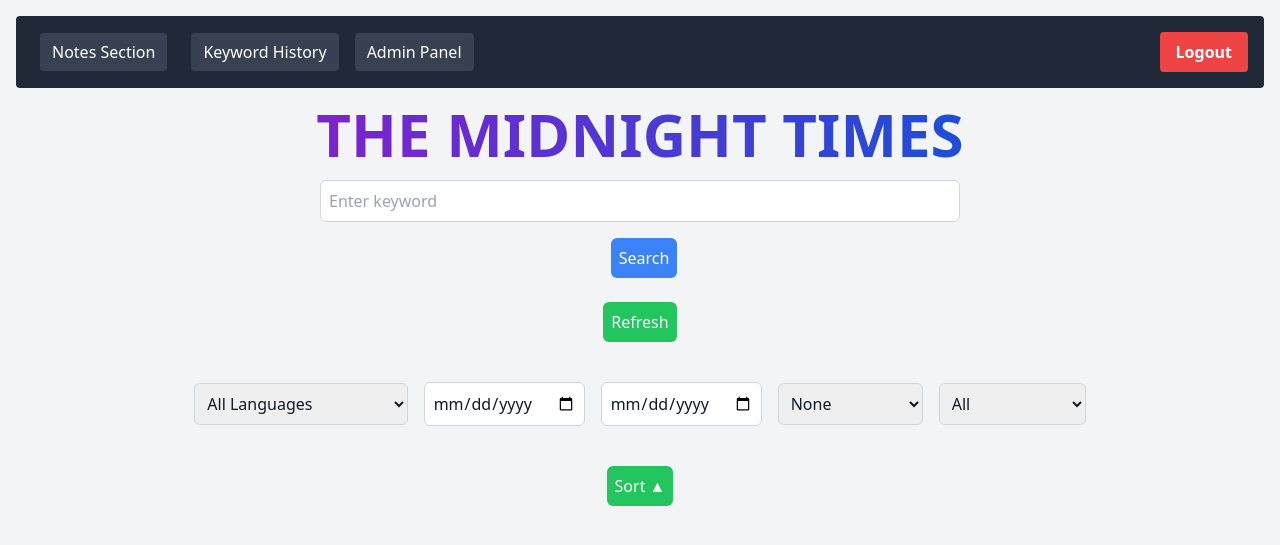
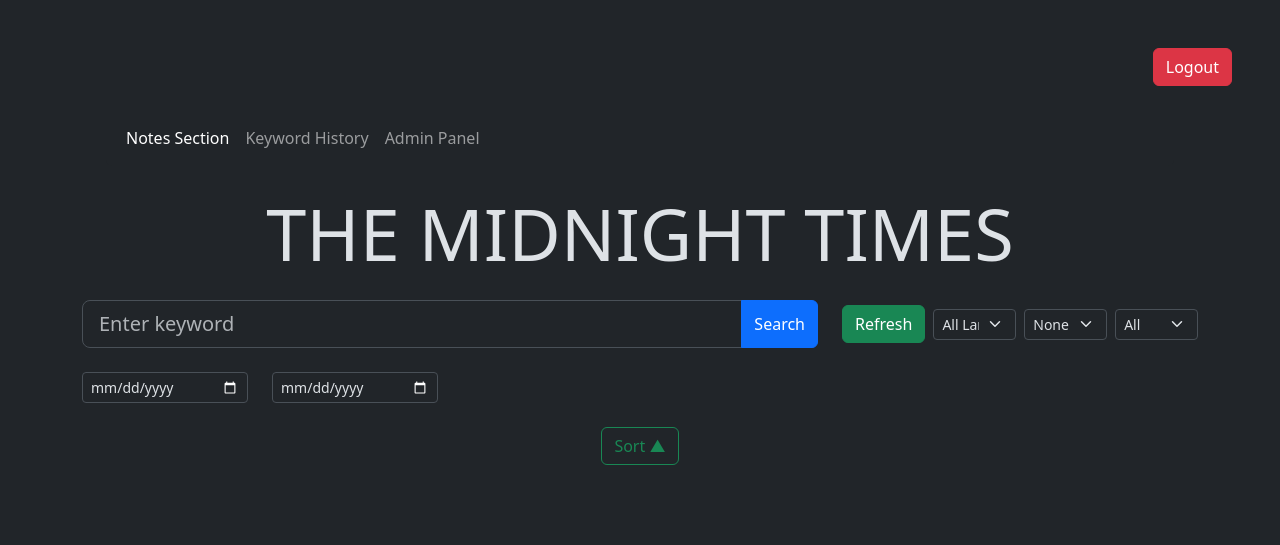
Before and after one commit to avid7-tech/MidnightTimes---News-App, a Django app: page / in a window 1280 px wide. Shown: the top 545 px of the page. Run offline with Django 5.2, Linux system fonts and the light colour scheme; the visitor is signed in with stand-in values (Sample User, id 1); some libraries are stand-ins or nearby versions.

Commit message:
bootstrap add

```diff
--- a/news_app/news_api/templates/news_api/home.html
+++ b/news_app/news_api/templates/news_api/home.html
@@ -1,140 +1,172 @@
-{% load static tailwind_tags %}
-{% load static %}
-<!DOCTYPE html>
-<html lang="en" class="dark">
-<head>
-    <meta charset="UTF-8">
-    <meta name="viewport" content="width=device-width, initial-scale=1.0">
+{% extends "layout.html" %}
+
+{% block title %}
 <title>The Midnight Times</title>
-    {% tailwind_css %}
-    <style>
-        body, html {
-            overflow-x: hidden; /* Prevent horizontal scrolling */
-        }
-    </style>
-</head>
-<body class="bg-gray-100 text-gray-900 dark:bg-gray-900 dark:text-gray-100">
+{% endblock %}
+
+{% block content %}
+{% comment %} <body class="bg-gray-100 text-gray-900 dark:bg-gray-900 dark:text-gray-100"> {% endcomment %}
     <!-- NAVBAR STARTS HERE-->
     <div class="container mx-auto p-4">
-        <nav class="flex justify-between items-center bg-gray-800 py-4 px-4 rounded">
-            <ul class="flex space-x-4">
-                <li class="nav-item mx-2">
-                    <a href="{% url 'keyword_list' %}" class="text-white hover:text-blue-200 px-3 py-2 rounded bg-gray-700 hover:bg-blue-500 transition duration-300">Notes Section</a>
+        <nav class="navbar navbar-expand-lg navbar-dark bg-dark rounded-bottom">
+          <div class="container-fluid">
 
-                    <li class="nav-item mx-2">
-                        <a href="{% url 'search_history' %}" class="text-white hover:text-blue-200 px-3 py-2 rounded bg-gray-700 hover:bg-blue-500 transition duration-300">Keyword History</a>
+            <button class="navbar-toggler" type="button" data-bs-toggle="collapse" data-bs-target="#navbarSupportedContent" aria-controls="navbarSupportedContent" aria-expanded="false" aria-label="Toggle navigation">
+              <span class="navbar-toggler-icon"></span>
+            </button>
+
+            <div class="collapse navbar-collapse justify-content-end" id="navbarSupportedContent">
+              <ul class="navbar-nav me-auto mb-2 mb-lg-0">
+                <li class="nav-item">
+                  <a class="nav-link active" aria-current="page" href="{% url 'keyword_list' %}">Notes Section</a>
                 </li>
-                    <li class="nav-item mx-2">
-                        <a href="{% url 'signin' %}" class="text-white hover:text-blue-200 px-3 py-2 rounded bg-gray-700 hover:bg-blue-500 transition duration-300">Admin Panel</a>
+                <li class="nav-item">
+                  <a class="nav-link" href="{% url 'search_history' %}">Keyword History</a>
+                </li>
+                <li class="nav-item">
+                  <a class="nav-link" href="{% url 'signin' %}">Admin Panel</a>
                 </li>
               </ul>
-                {% if user.is_authenticated %}
-                <form method="post" action="{% url 'logout' %}">
+
+              {% comment %} {% if user.is_authenticated %}
+                <form method="post" action="{% url 'logout' %}" class="d-flex">
                   {% csrf_token %}
-                    <button type="submit" class="text-white bg-red-500 hover:bg-red-700 font-bold py-2 px-4 rounded">Logout</button>
+                  <button type="submit" class="btn btn-danger ms-2">Logout</button>
                 </form>
-                {% endif %}
+              {% endif %} {% endcomment %}
+            </div>
+          </div>
         </nav>
       </div>
+
         <!-- NAVBAR ENDS HERE-->
 
         <!-- MAIN HEADING-->
-        <h1 class="mb-4 text-3xl font-extrabold text-center text-gray-900 dark:text-gray-100 md:text-5xl lg:text-6xl">
-            <span class="text-transparent bg-clip-text bg-gradient-to-r to-blue-700 from-purple-700 dark:to-blue-400 dark:from-purple-400">THE MIDNIGHT TIMES</span>
+        <div class="text-center mb-4">
+            <h1 class="display-2">
+              <span class="text-gradient">THE MIDNIGHT TIMES</span>
             </h1>
+          </div>
+
+
 
         <!-- FORM ELEMENTS -->
-        <form method="get" action="" class="mb-8">
-            <div class="flex flex-col items-center space-y-4 mb-6">
-                <!-- Keyword Input -->
-                <input type="text" name="keyword" placeholder="Enter keyword" class="w-full md:w-1/2 p-2 border border-gray-300 dark:border-gray-700 rounded-md focus:outline-none dark:bg-gray-800 dark:text-gray-100">
-
-                <!-- Search Button -->
-                <button type="submit" class="bg-blue-500 text-white p-2 rounded-md hover:bg-blue-700 ml-2 dark:bg-blue-700 dark:hover:bg-blue-500">Search</button>
+        <form method="get" action="" class="mb-4">
+            <div class="row mb-4">
+              <div class="col-md-8">
+                <div class="input-group">
+                  <input
+                    type="text"
+                    name="keyword"
+                    placeholder="Enter keyword"
+                    class="form-control form-control-lg"
+                    aria-label="Keyword"
+                  />
+                  <button type="submit" class="btn btn-primary">
+                    Search
+                  </button>
                 </div>
-            <!-- Refresh Button -->
-            <div class="flex justify-center mb-8">
-                <button id="refreshButton" class="bg-green-500 text-white p-2 rounded-md hover:bg-green-700 mx-2 dark:bg-green-700 dark:hover:bg-green-500">
+              </div>
+              <div class="col-md-4 d-flex align-items-center justify-content-end">
+                <button
+                  type="button"
+                  id="refreshButton"
+                  class="btn btn-success me-2"
+                >
                   Refresh
                 </button>
-            </div>
-            <div class="flex flex-wrap items-center justify-center">
-                <!-- Language Dropdown -->
-                <select name="language" class="m-2 p-2 border border-gray-300 dark:border-gray-700 rounded-md w-full md:w-1/6 dark:bg-gray-800 dark:text-gray-100">
+                <select
+                  name="language"
+                  class="form-select form-select-sm me-2"
+                  aria-label=".form-select-sm example"
+                >
                   <option value="">All Languages</option>
                   <option value="ar">Arabic</option>
                   <option value="ge">German</option>
-                    <option value="en">English</option>
-                    <option value="es">Spanish</option>
-                    <option value="fr">French</option>
-                    <option value="he">Hebrew</option>
-                    <option value="it">Italian</option>
-                    <option value="nl">Dutch</option>
-                    <option value="no">Norwegian</option>
-                    <option value="pt">Portuguese</option>
-                    <option value="ru">Russian</option>
-                    <option value="sv">Swedish</option>
-                    <option value="ud">Urdu</option>
                   <option value="zh">Chinese</option>
                 </select>
-
-                <!-- From Date -->
-                <input type="date" name="from_date" class="m-2 p-2 border border-gray-300 dark:border-gray-700 rounded-md dark:bg-gray-800 dark:text-gray-100">
-
-                <!-- To Date -->
-                <input type="date" name="to_date" class="m-2 p-2 border border-gray-300 dark:border-gray-700 rounded-md dark:bg-gray-800 dark:text-gray-100">
-
-                <!-- Sort By Dropdown -->
-                <select name="sortBy" class="m-2 p-2 border border-gray-300 dark:border-gray-700 rounded-md dark:bg-gray-800 dark:text-gray-100">
+                <select
+                  name="sortBy"
+                  class="form-select form-select-sm me-2"
+                  aria-label=".form-select-sm example"
+                >
                   <option value="">None</option>
                   <option value="relevancy">Most Relevant</option>
                   <option value="popularity">Most Popular</option>
                   <option value="publishedAt">Newest</option>
                 </select>
-
-                <!-- Category Dropdown -->
-                <select name="category" class="m-2 p-2 border border-gray-300 dark:border-gray-700 rounded-md dark:bg-gray-800 dark:text-gray-100">
+                <select
+                  name="category"
+                  class="form-select form-select-sm"
+                  aria-label=".form-select-sm example"
+                >
                   <option value="">All</option>
                   <option value="business">Business</option>
                   <option value="entertainment">Entertainment</option>
-                    <option value="general">General</option>
-                    <option value="health">Health</option>
-                    <option value="science">Science</option>
-                    <option value="sports">Sports</option>
                   <option value="technology">Technology</option>
                 </select>
+              </div>
+            </div>
+            <div class="row mb-4">
+              <div class="col-md-2">
+                <input
+                  type="date"
+                  name="from_date"
+                  class="form-control form-control-sm"
+                  aria-label="From Date"
+                />
+              </div>
+              <div class="col-md-2">
+                <input
+                  type="date"
+                  name="to_date"
+                  class="form-control form-control-sm"
+                  aria-label="To Date"
+                />
+              </div>
             </div>
           </form>
 
           {% if keyword %}
-        <p class="text-lg font-semibold text-center mb-4">Showing results for: <span class="text-blue-500">{{ keyword }}</span></p>
+          <p class="text-center mb-4">Showing results for: <span class="text-primary">{{ keyword }}</span></p>
           {% endif %}
 
-        <!--Buttons for sort-->
-        <div class="flex justify-center mb-8">
-            <button id="sortToggleButton" class="bg-green-500 text-white p-2 rounded-md hover:bg-green-700 mx-2 dark:bg-green-700 dark:hover:bg-green-500">
+          <!-- Buttons for sort -->
+          <div class="d-flex justify-content-center mb-4">
+            <button id="sortToggleButton" class="btn btn-outline-success">
               Sort <span id="sortArrow">&#9650;</span>
             </button>
           </div>
 
+
         <!-- NEWS CARDS START HERE -->
-        <div class="grid grid-cols-1 md:grid-cols-2 lg:grid-cols-4 gap-6">
-            {% for i in articles %}
-                <div class="bg-white dark:bg-gray-800 rounded-lg shadow-lg p-6">
-                    {% if i.urlToImage %}
-                    <img src="{{ i.urlToImage | default:'' }}" alt="" class="w-full h-48 object-cover truncate break-words mb-4" onerror="this.onerror=null;this.src='https://via.placeholder.com/200';">
+        <div class="row row-cols-1 row-cols-md-2 row-cols-lg-4 g-4">
+            {% for article in articles %}
+              <div class="col mb-4">
+                <div class="card border-0 rounded-lg shadow-lg">
+                  {% if article.urlToImage %}
+                    <img src="{{ article.urlToImage }}" alt="Article Image" class="card-img-top rounded-top">
+                  {% else %}
+                    <img src="" alt="Placeholder Image" class="card-img-top rounded-top">
                   {% endif %}
-                    <h2 class="text-xl font-bold mb-2">{{ i.title | default:'No title available' }}</h2>
-                    <p class="text-gray-700 dark:text-gray-300 mb-2">{{ i.author | default:'Unknown author' }}</p>
-                    <p class="text-gray-700 dark:text-gray-300 mb-4">{{ i.description | default:'No description available' }}</p>
-                    <p class="text-gray-700 dark:text-gray-300 mb-4">{{ i.content | default:'No description available' }}</p>
-                    <a href="{{ i.url | default:'#' }}" target="_blank" class="text-blue-500 hover:underline truncate break-words">Click for details</a>
-
-                    <small class="block text-gray-500 dark:text-gray-400 mt-2">Published at: {{ i.publishedAt | default:'Unknown date' }}</small>
+                  <div class="card-body" style="height: 350px; overflow: hidden;">
+                    <h2 class="card-title h5 mb-3">{{ article.title | default:'No title available' }}</h2>
+                    <p class="card-text text-muted mb-2">Author: {{ article.author | default:'Unknown' }}</p>
+                    <p class="card-text mb-3">{{ article.description | default:'No description available' }}</p>
+                    <p class="card-text mb-3">{{ article.content | default:'No content available' }}</p>
+                    <a href="{{ article.url | default:'#' }}" target="_blank" class="btn btn-primary">Read more</a>
+                  </div>
+                  <div class="card-footer bg-transparent border-top-0 text-muted small">
+                    Published at: {{ article.publishedAt | default:'Unknown date' }}
+                  </div>
+                </div>
               </div>
             {% endfor %}
           </div>
-    </div>
+
+
+
+
 
 
     <script>
@@ -200,5 +232,4 @@
         });
     </script>
 
-</body>
-</html>
+{% endblock %}
```
Lines whose indentation alone changed are shown as unchanged.
